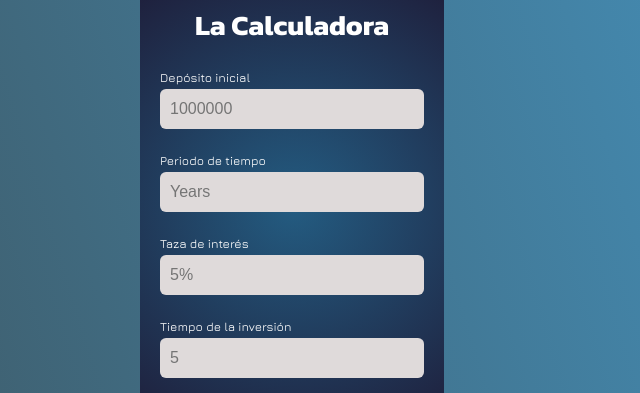
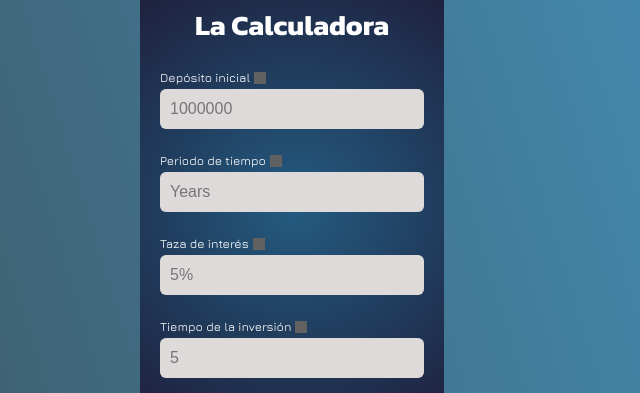
Before and after one commit to silfredo11/compoundInterestCalculator, a plain HTML site: page index.html in a window 1280 px wide. Shown: the part 168-561 px from the top of the page, 640-1280 px from the left. Drawn offline with nearby package versions, Linux system fonts and the light colour scheme; grey boxes are pictures that could not be loaded.

Commit message:
I am making the hover information in the label

```diff
--- a/css/movile.css
+++ b/css/movile.css
@@ -93,6 +93,31 @@ label{
     color: var(--text-color);
     margin: 24px 0 4px 0;
     cursor: pointer;
+    display: flex;
+    align-content: center;
+    align-items: center;
+    width: 100%;
+}
+
+.form__span{
+   /* width: 16px;
+   height: 16px;
+    color: var(--black-color);
+    background-color: white;
+    border-radius: 50%;
+    margin-left: 4px;
+    border: 2px solid var(--black-color);
+    text-align: center;
+    font-size: 1.2rem ;
+    padding-bottom: 8px; */
+    width: 12px;
+    height: 12px;
+    background-image: url('https://cdn-icons-png.flaticon.com/512/545/545674.png');
+    background-position: center;
+    background-repeat: no-repeat;
+    background-size: cover;
+    margin-left: 4px;
+    filter: invert(1);
 }
 
 .form__input{
--- a/index.html
+++ b/index.html
@@ -34,16 +34,16 @@
 
                     <form action="/" class="form">
 
-                        <label for="InitialCapital" >Depósito inicial</label>
+                        <label for="InitialCapital" >Depósito inicial <span class="form__span"> </span></label>
                         <input type="number" name="initialCapital" id="InitialCapital" class="form__input" placeholder="1000000">
 
-                        <label for="reinvesmentPeriod" >Periodo de tiempo</label>
+                        <label for="reinvesmentPeriod"  >Periodo de tiempo<span class="form__span"> </span></label>
                         <input type="number" name="reinvesmentPeriod" id="reinvesmentPeriod" class="form__input" placeholder="Years">
 
-                        <label for="interestRate" >Taza de interés </label>
+                        <label for="interestRate" >Taza de interés <span class="form__span"> </span> </label>
                         <input type="number" name="interestRate" id="interestRate" class="form__input" placeholder="5%">
 
-                        <label for="timeFrame" >Tiempo de la inversión </label>
+                        <label for="timeFrame" >Tiempo de la inversión <span class="form__span"> </span> </label>
                         <input type="number" name="timeFrame" id="timeFrame" class="form__input" placeholder="5">
 
                         <input type="button" value="CALCULAR" class="form__bottom" id="button" >
```
